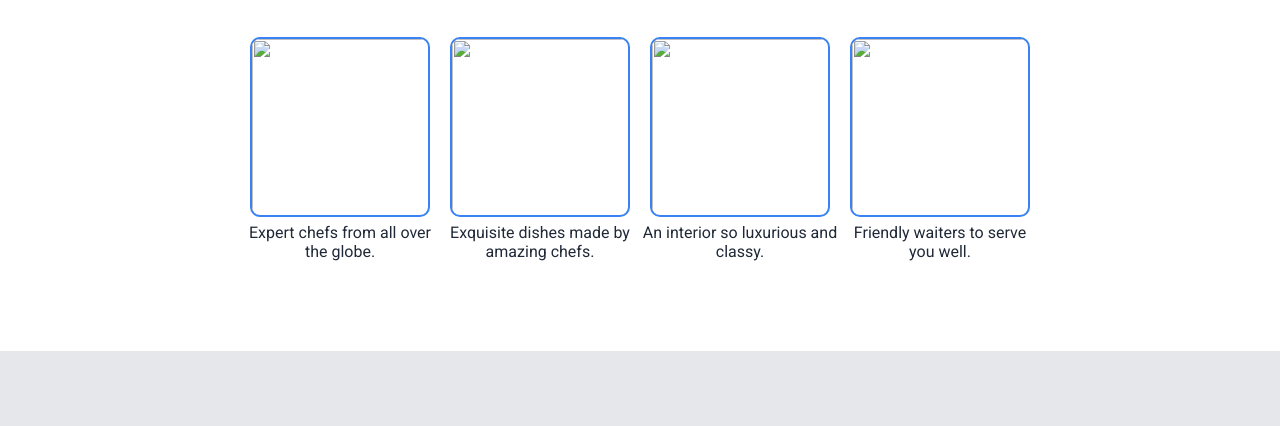
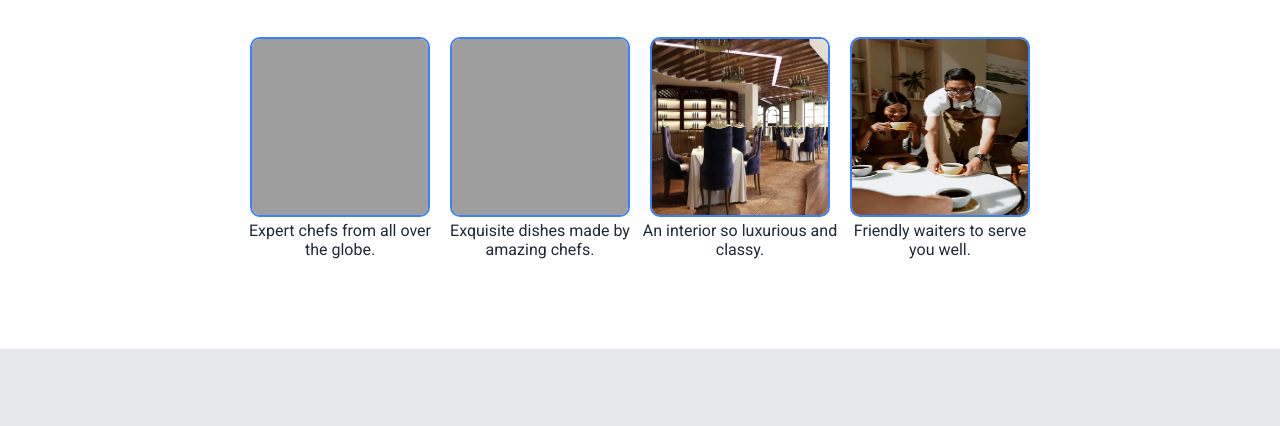
Before and after one commit to Nuga25/odin-landingpage-proj, a plain HTML site: page index.html in a window 1280 px wide. Shown: the part 645-1071 px from the top of the page. Drawn offline with Linux system fonts and the light colour scheme; the site is published under a folder, as on GitHub Pages, so addresses that start at the root find nothing.

Commit message:
correct image path

```diff
--- a/index.html
+++ b/index.html
@@ -40,19 +40,19 @@
         <h2>Elevate your experience with our tailored services.</h2>
         <div class="img-container">
             <div class="img">
-                <img src="/images/pexels-cottonbro-4253312.jpg" alt="" width="180" height="180">
+                <img src="images/pexels-cottonbro-4253312.jpg" alt="" width="180" height="180">
                 <p>Expert chefs from all over the globe.</p>
             </div>
             <div class="img">
-                <img src="/images/pexels-nerfee-mirandilla-1656989-3186654.jpg" alt="" width="180" height="180">
+                <img src="images/pexels-nerfee-mirandilla-1656989-3186654.jpg" alt="" width="180" height="180">
                 <p>Exquisite dishes made by amazing chefs. </p>
             </div>
             <div class="img">
-                <img src="/images/pexels-pixabay-262047.jpg" alt="" width="180" height="180">
+                <img src="images/pexels-pixabay-262047.jpg" alt="" width="180" height="180">
                 <p>An interior so luxurious and classy.</p>
             </div>
             <div class="img">
-                <img src="/images/pexels-rdne-4920852.jpg" alt="" width="180" height="180">
+                <img src="images/pexels-rdne-4920852.jpg" alt="" width="180" height="180">
                 <p>Friendly waiters to serve you well.</p>
             </div>
         </div>
```
